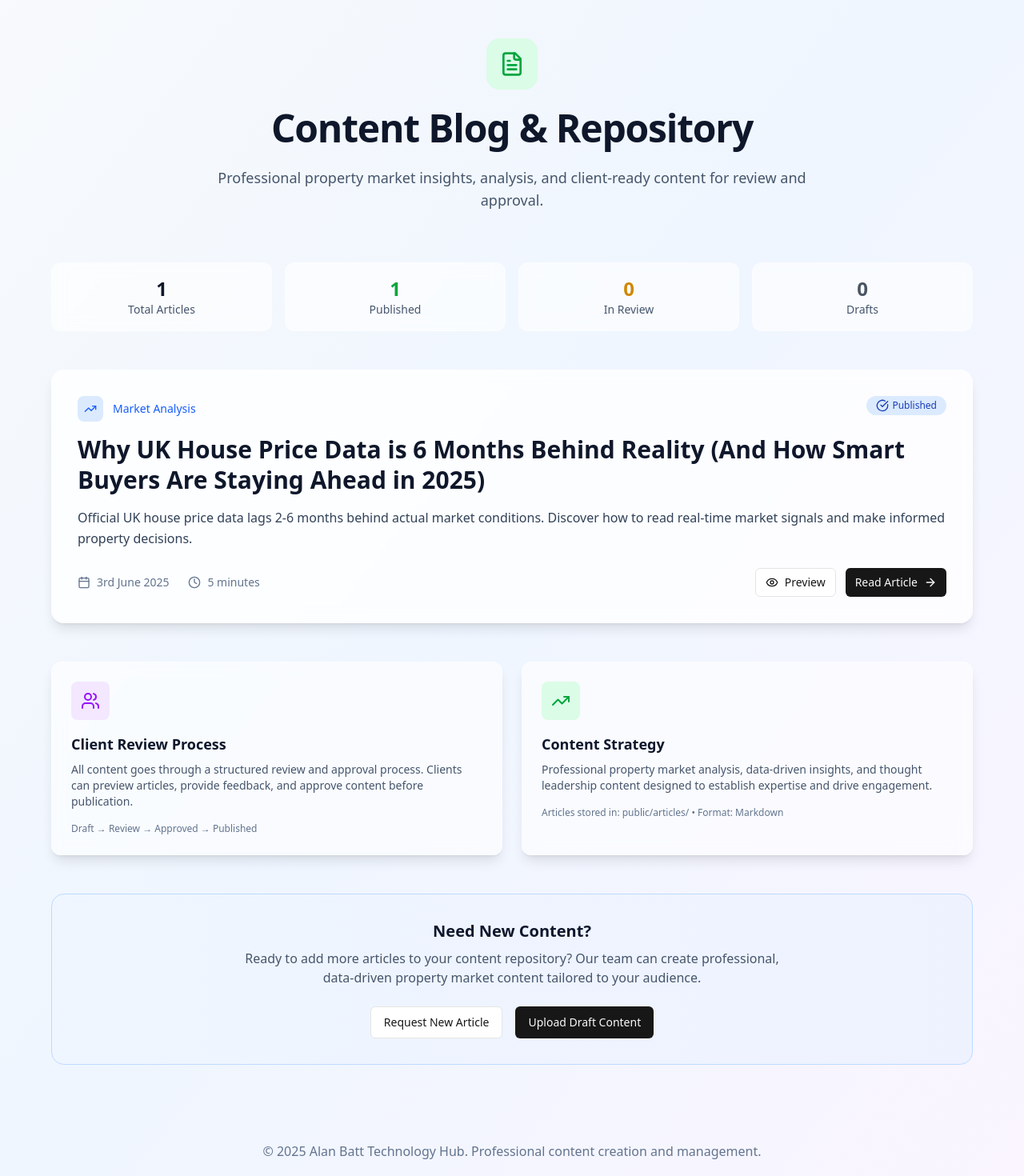
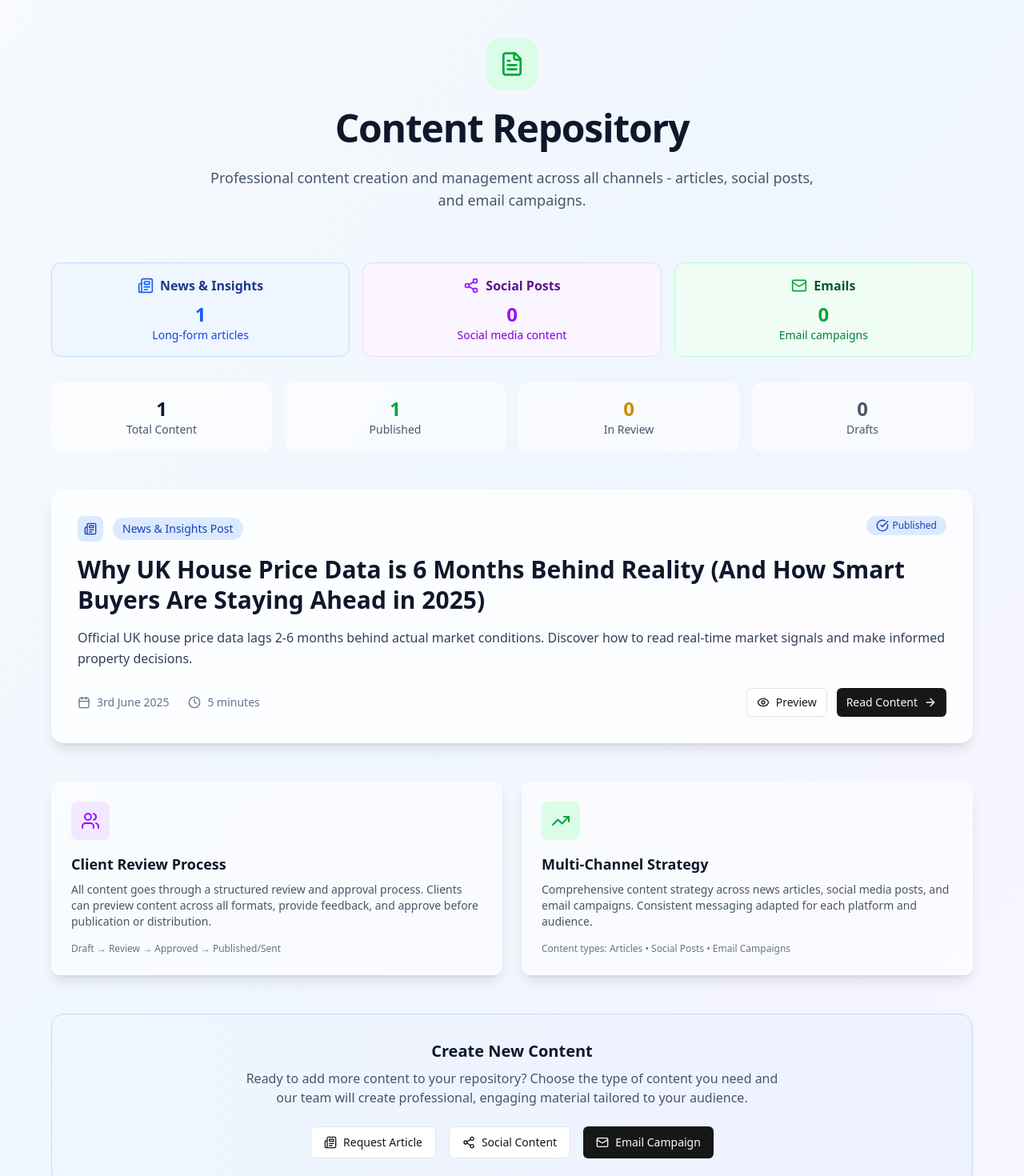
Before and after one commit to zenifieduk/alan-batt, a Next.js app: page /content in a window 1280 px wide. Shown: the part 120-1590 px from the top of the page at 80% size. Built offline with nearby package versions, Linux system fonts and the light colour scheme.

Commit message:
Add content categories (News & Insights Post, Social Post, Email) and update page title to Content Repository

```diff
--- a/src/app/content/[slug]/page.tsx
+++ b/src/app/content/[slug]/page.tsx
@@ -3,7 +3,7 @@
 import { useState, useEffect } from 'react'
 import Link from 'next/link'
 import { Button } from "@/components/ui/button"
-import { Sparkles, ArrowLeft, Calendar, Clock, CheckCircle, XCircle, Github } from "lucide-react"
+import { Sparkles, ArrowLeft, Calendar, Clock, CheckCircle, XCircle, Github, Newspaper, Share2, Mail } from "lucide-react"
 import { MobileMenu } from "@/components/ui/mobile-menu"
 import ReactMarkdown from 'react-markdown'
 import remarkGfm from 'remark-gfm'
@@ -14,6 +14,7 @@ interface BlogPost {
   date: string
   readTime: string
   status: 'draft' | 'review' | 'approved' | 'published'
+  category: 'News & Insights Post' | 'Social Post' | 'Email'
 }
 
 interface PageProps {
@@ -58,7 +59,8 @@ export default function BlogPostPage({ params }: PageProps) {
             content,
             date: publishedLine?.split('Published: ')[1]?.split(' |')[0] || '3rd June 2025',
             readTime: readTimeLine?.split('Reading time: ')[1]?.replace('*', '') || '5 minutes',
-            status: 'published'
+            status: 'published',
+            category: 'News & Insights Post'
           })
         } else {
           throw new Error('Post not found')
@@ -95,6 +97,24 @@ export default function BlogPostPage({ params }: PageProps) {
     }
   }
 
+  const getCategoryColor = (category: string) => {
+    switch (category) {
+      case 'News & Insights Post': return 'bg-blue-100 text-blue-800'
+      case 'Social Post': return 'bg-purple-100 text-purple-800'
+      case 'Email': return 'bg-green-100 text-green-800'
+      default: return 'bg-gray-100 text-gray-800'
+    }
+  }
+
+  const getCategoryIcon = (category: string) => {
+    switch (category) {
+      case 'News & Insights Post': return <Newspaper className="w-4 h-4" />
+      case 'Social Post': return <Share2 className="w-4 h-4" />
+      case 'Email': return <Mail className="w-4 h-4" />
+      default: return <CheckCircle className="w-4 h-4" />
+    }
+  }
+
   if (loading) {
     return (
       <div className="min-h-screen bg-gradient-to-br from-slate-50 via-blue-50 to-purple-50 flex items-center justify-center">
@@ -118,7 +138,7 @@ export default function BlogPostPage({ params }: PageProps) {
               <Button variant="ghost" asChild>
                 <Link href="/content">
                   <ArrowLeft className="w-4 h-4 mr-2" />
-                  Back to Blog
+                  Back to Repository
                 </Link>
               </Button>
             </div>
@@ -127,10 +147,10 @@ export default function BlogPostPage({ params }: PageProps) {
 
         <main className="container mx-auto px-4 py-16 text-center">
           <div className="max-w-2xl mx-auto">
-            <h1 className="text-4xl font-bold text-slate-900 mb-4">Post Not Found</h1>
-            <p className="text-slate-600 mb-8">The blog post you're looking for doesn't exist or has been moved.</p>
+            <h1 className="text-4xl font-bold text-slate-900 mb-4">Content Not Found</h1>
+            <p className="text-slate-600 mb-8">The content you're looking for doesn't exist or has been moved.</p>
             <Button asChild>
-              <Link href="/content">Return to Blog</Link>
+              <Link href="/content">Return to Repository</Link>
             </Button>
           </div>
         </main>
@@ -198,7 +218,7 @@ export default function BlogPostPage({ params }: PageProps) {
             <Button variant="ghost" asChild className="text-slate-600 hover:text-slate-900">
               <Link href="/content" className="flex items-center">
                 <ArrowLeft className="w-4 h-4 mr-2" />
-                Back to Blog
+                Back to Repository
               </Link>
             </Button>
           </div>
@@ -217,9 +237,15 @@ export default function BlogPostPage({ params }: PageProps) {
                 </div>
               </div>
 
-              <div className={`inline-flex items-center space-x-1 px-3 py-1 rounded-full text-xs font-medium ${getStatusColor(post.status)}`}>
-                {getStatusIcon(post.status)}
-                <span className="capitalize">{post.status}</span>
+              <div className="flex items-center space-x-3">
+                <div className={`inline-flex items-center space-x-1 px-3 py-1 rounded-full text-xs font-medium ${getCategoryColor(post.category)}`}>
+                  {getCategoryIcon(post.category)}
+                  <span>{post.category}</span>
+                </div>
+                <div className={`inline-flex items-center space-x-1 px-3 py-1 rounded-full text-xs font-medium ${getStatusColor(post.status)}`}>
+                  {getStatusIcon(post.status)}
+                  <span className="capitalize">{post.status}</span>
+                </div>
               </div>
             </div>
 
@@ -258,12 +284,12 @@ export default function BlogPostPage({ params }: PageProps) {
           <div className="bg-white/80 backdrop-blur-sm rounded-2xl shadow-lg border border-white/20 p-6 mt-8">
             <div className="flex flex-col sm:flex-row items-center justify-between space-y-4 sm:space-y-0">
               <div className="text-center sm:text-left">
-                <h3 className="font-semibold text-slate-900 mb-1">Found this article helpful?</h3>
+                <h3 className="font-semibold text-slate-900 mb-1">Found this content helpful?</h3>
                 <p className="text-sm text-slate-600">Get in touch to discuss your property needs.</p>
               </div>
               <div className="flex space-x-3">
                 <Button variant="outline" size="sm" asChild>
-                  <Link href="/content">More Articles</Link>
+                  <Link href="/content">More Content</Link>
                 </Button>
                 <Button size="sm" asChild>
                   <Link href="mailto:hello@alanbatt.co.uk">Contact Us</Link>
--- a/src/app/content/page.tsx
+++ b/src/app/content/page.tsx
@@ -1,6 +1,6 @@
 import Link from 'next/link'
 import { Button } from "@/components/ui/button"
-import { Sparkles, FileText, Github, Calendar, Clock, ArrowRight, TrendingUp, CheckCircle, Eye, Users } from "lucide-react"
+import { Sparkles, FileText, Github, Calendar, Clock, ArrowRight, TrendingUp, CheckCircle, Eye, Users, Mail, Share2, Newspaper } from "lucide-react"
 import { MobileMenu } from "@/components/ui/mobile-menu"
 
 interface BlogPost {
@@ -10,7 +10,7 @@ interface BlogPost {
   date: string
   readTime: string
   status: 'draft' | 'review' | 'approved' | 'published'
-  category: string
+  category: 'News & Insights Post' | 'Social Post' | 'Email'
 }
 
 const blogPosts: BlogPost[] = [
@@ -21,7 +21,7 @@ const blogPosts: BlogPost[] = [
     date: '3rd June 2025',
     readTime: '5 minutes',
     status: 'published',
-    category: 'Market Analysis'
+    category: 'News & Insights Post'
   }
   // Add more posts here as they're created
 ]
@@ -47,6 +47,30 @@ export default function ContentPage() {
       default:
         return <FileText className="w-4 h-4" />
     }
+  }
+
+  const getCategoryColor = (category: string) => {
+    switch (category) {
+      case 'News & Insights Post': return 'bg-blue-100 text-blue-800'
+      case 'Social Post': return 'bg-purple-100 text-purple-800'
+      case 'Email': return 'bg-green-100 text-green-800'
+      default: return 'bg-gray-100 text-gray-800'
+    }
+  }
+
+  const getCategoryIcon = (category: string) => {
+    switch (category) {
+      case 'News & Insights Post': return <Newspaper className="w-4 h-4" />
+      case 'Social Post': return <Share2 className="w-4 h-4" />
+      case 'Email': return <Mail className="w-4 h-4" />
+      default: return <FileText className="w-4 h-4" />
+    }
+  }
+
+  const categoryStats = {
+    'News & Insights Post': blogPosts.filter(p => p.category === 'News & Insights Post').length,
+    'Social Post': blogPosts.filter(p => p.category === 'Social Post').length,
+    'Email': blogPosts.filter(p => p.category === 'Email').length
   }
 
   return (
@@ -113,18 +137,46 @@ export default function ContentPage() {
               <FileText className="w-8 h-8 text-green-600" />
             </div>
             <h1 className="text-4xl md:text-5xl font-bold tracking-tight mb-6 text-slate-900">
-              Content Blog & Repository
+              Content Repository
             </h1>
             <p className="text-lg text-slate-600 mb-8 max-w-3xl mx-auto">
-              Professional property market insights, analysis, and client-ready content for review and approval.
+              Professional content creation and management across all channels - articles, social posts, and email campaigns.
             </p>
           </div>
 
-          {/* Blog Stats */}
+          {/* Content Categories Overview */}
+          <div className="grid md:grid-cols-3 gap-4 mb-8">
+            <div className="bg-blue-50 border border-blue-200 rounded-xl p-4 text-center">
+              <div className="flex items-center justify-center mb-2">
+                <Newspaper className="w-5 h-5 text-blue-600 mr-2" />
+                <span className="font-semibold text-blue-900">News & Insights</span>
+              </div>
+              <div className="text-2xl font-bold text-blue-600">{categoryStats['News & Insights Post']}</div>
+              <div className="text-sm text-blue-700">Long-form articles</div>
+            </div>
+            <div className="bg-purple-50 border border-purple-200 rounded-xl p-4 text-center">
+              <div className="flex items-center justify-center mb-2">
+                <Share2 className="w-5 h-5 text-purple-600 mr-2" />
+                <span className="font-semibold text-purple-900">Social Posts</span>
+              </div>
+              <div className="text-2xl font-bold text-purple-600">{categoryStats['Social Post']}</div>
+              <div className="text-sm text-purple-700">Social media content</div>
+            </div>
+            <div className="bg-green-50 border border-green-200 rounded-xl p-4 text-center">
+              <div className="flex items-center justify-center mb-2">
+                <Mail className="w-5 h-5 text-green-600 mr-2" />
+                <span className="font-semibold text-green-900">Emails</span>
+              </div>
+              <div className="text-2xl font-bold text-green-600">{categoryStats['Email']}</div>
+              <div className="text-sm text-green-700">Email campaigns</div>
+            </div>
+          </div>
+
+          {/* Status Overview */}
           <div className="grid md:grid-cols-4 gap-4 mb-12">
             <div className="bg-white/60 backdrop-blur-sm rounded-xl border border-white/30 p-4 text-center">
               <div className="text-2xl font-bold text-slate-900">{blogPosts.length}</div>
-              <div className="text-sm text-slate-600">Total Articles</div>
+              <div className="text-sm text-slate-600">Total Content</div>
             </div>
             <div className="bg-white/60 backdrop-blur-sm rounded-xl border border-white/30 p-4 text-center">
               <div className="text-2xl font-bold text-green-600">{blogPosts.filter(p => p.status === 'published').length}</div>
@@ -140,16 +192,18 @@ export default function ContentPage() {
             </div>
           </div>
 
-          {/* Blog Posts */}
+          {/* Content Posts */}
           <div className="space-y-6">
             {blogPosts.map((post) => (
               <div key={post.slug} className="bg-white/80 backdrop-blur-sm rounded-2xl shadow-lg border border-white/20 p-8">
                 <div className="flex items-start justify-between mb-4">
                   <div className="flex items-center space-x-3">
-                    <div className="w-8 h-8 bg-blue-100 rounded-lg flex items-center justify-center">
-                      <TrendingUp className="w-4 h-4 text-blue-600" />
+                    <div className={`w-8 h-8 rounded-lg flex items-center justify-center ${getCategoryColor(post.category).replace('text-', 'text-').replace('bg-', 'bg-')}`}>
+                      {getCategoryIcon(post.category)}
                     </div>
-                    <span className="text-sm font-medium text-blue-600">{post.category}</span>
+                    <span className={`text-sm font-medium px-3 py-1 rounded-full ${getCategoryColor(post.category)}`}>
+                      {post.category}
+                    </span>
                   </div>
 
                   <div className={`inline-flex items-center space-x-1 px-3 py-1 rounded-full text-xs font-medium ${getStatusColor(post.status)}`}>
@@ -187,7 +241,7 @@ export default function ContentPage() {
                     </Button>
                     <Button size="sm" asChild>
                       <Link href={`/content/${post.slug}`} className="flex items-center">
-                        Read Article
+                        Read Content
                         <ArrowRight className="w-4 h-4 ml-2" />
                       </Link>
                     </Button>
@@ -205,11 +259,11 @@ export default function ContentPage() {
               </div>
               <h3 className="text-lg font-semibold text-slate-900 mb-2">Client Review Process</h3>
               <p className="text-slate-600 text-sm mb-4">
-                All content goes through a structured review and approval process. Clients can preview articles,
-                provide feedback, and approve content before publication.
+                All content goes through a structured review and approval process. Clients can preview content across all formats,
+                provide feedback, and approve before publication or distribution.
               </p>
               <div className="text-xs text-slate-500">
-                Draft → Review → Approved → Published
+                Draft → Review → Approved → Published/Sent
               </div>
             </div>
 
@@ -217,30 +271,42 @@ export default function ContentPage() {
               <div className="w-12 h-12 bg-green-100 rounded-lg flex items-center justify-center mb-4">
                 <TrendingUp className="w-6 h-6 text-green-600" />
               </div>
-              <h3 className="text-lg font-semibold text-slate-900 mb-2">Content Strategy</h3>
+              <h3 className="text-lg font-semibold text-slate-900 mb-2">Multi-Channel Strategy</h3>
               <p className="text-slate-600 text-sm mb-4">
-                Professional property market analysis, data-driven insights, and thought leadership content
-                designed to establish expertise and drive engagement.
+                Comprehensive content strategy across news articles, social media posts, and email campaigns.
+                Consistent messaging adapted for each platform and audience.
               </p>
               <div className="text-xs text-slate-500">
-                Articles stored in: public/articles/ • Format: Markdown
+                Content types: Articles • Social Posts • Email Campaigns
               </div>
             </div>
           </div>
 
           {/* Add New Content */}
           <div className="bg-gradient-to-r from-blue-50 to-indigo-50 border border-blue-200 rounded-2xl p-8 mt-12 text-center">
-            <h3 className="text-xl font-semibold text-slate-900 mb-2">Need New Content?</h3>
+            <h3 className="text-xl font-semibold text-slate-900 mb-2">Create New Content</h3>
             <p className="text-slate-600 mb-6 max-w-2xl mx-auto">
-              Ready to add more articles to your content repository? Our team can create professional,
-              data-driven property market content tailored to your audience.
+              Ready to add more content to your repository? Choose the type of content you need and our team
+              will create professional, engaging material tailored to your audience.
             </p>
             <div className="flex flex-col sm:flex-row justify-center space-y-3 sm:space-y-0 sm:space-x-4">
               <Button variant="outline" asChild>
-                <Link href="mailto:hello@alanbatt.co.uk?subject=Content Request">Request New Article</Link>
+                <Link href="mailto:hello@alanbatt.co.uk?subject=News Article Request">
+                  <Newspaper className="w-4 h-4 mr-2" />
+                  Request Article
+                </Link>
+              </Button>
+              <Button variant="outline" asChild>
+                <Link href="mailto:hello@alanbatt.co.uk?subject=Social Content Request">
+                  <Share2 className="w-4 h-4 mr-2" />
+                  Social Content
+                </Link>
               </Button>
               <Button asChild>
-                <Link href="/downloads">Upload Draft Content</Link>
+                <Link href="mailto:hello@alanbatt.co.uk?subject=Email Campaign Request">
+                  <Mail className="w-4 h-4 mr-2" />
+                  Email Campaign
+                </Link>
               </Button>
             </div>
           </div>
```
